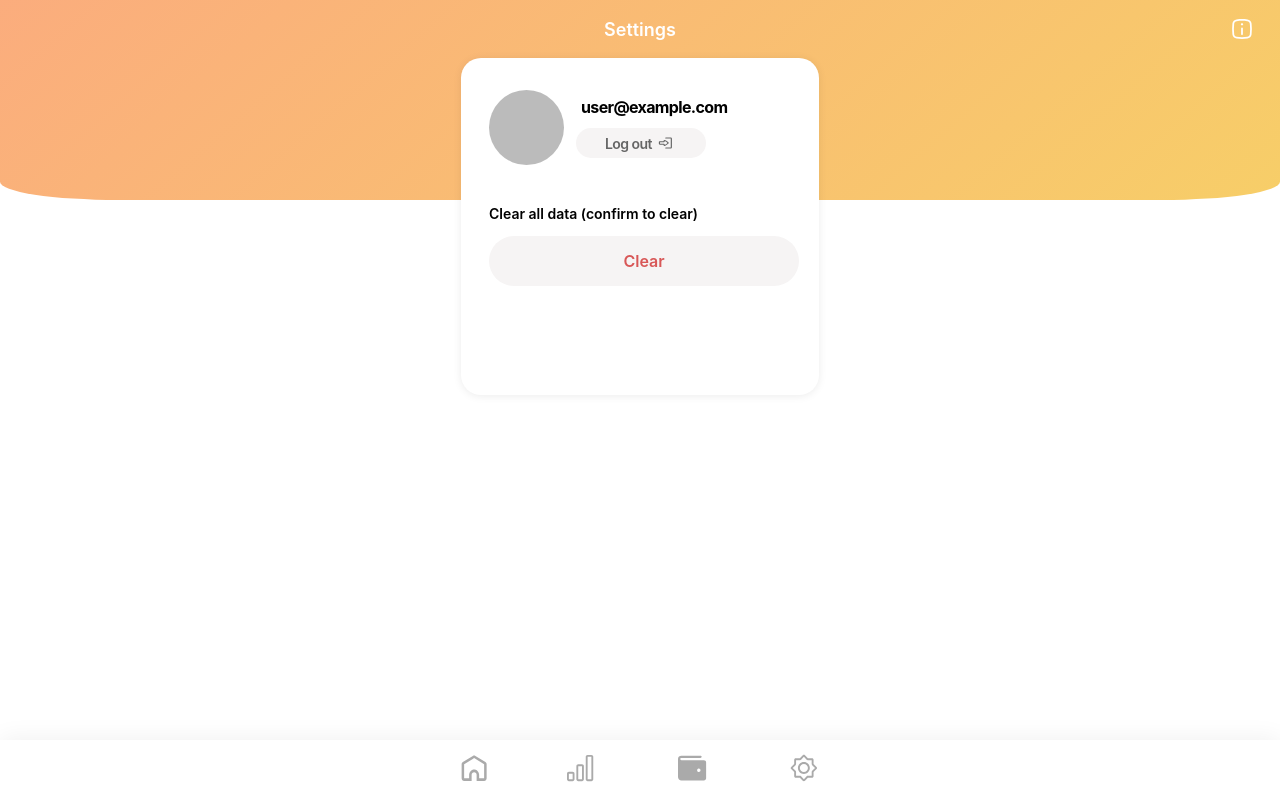
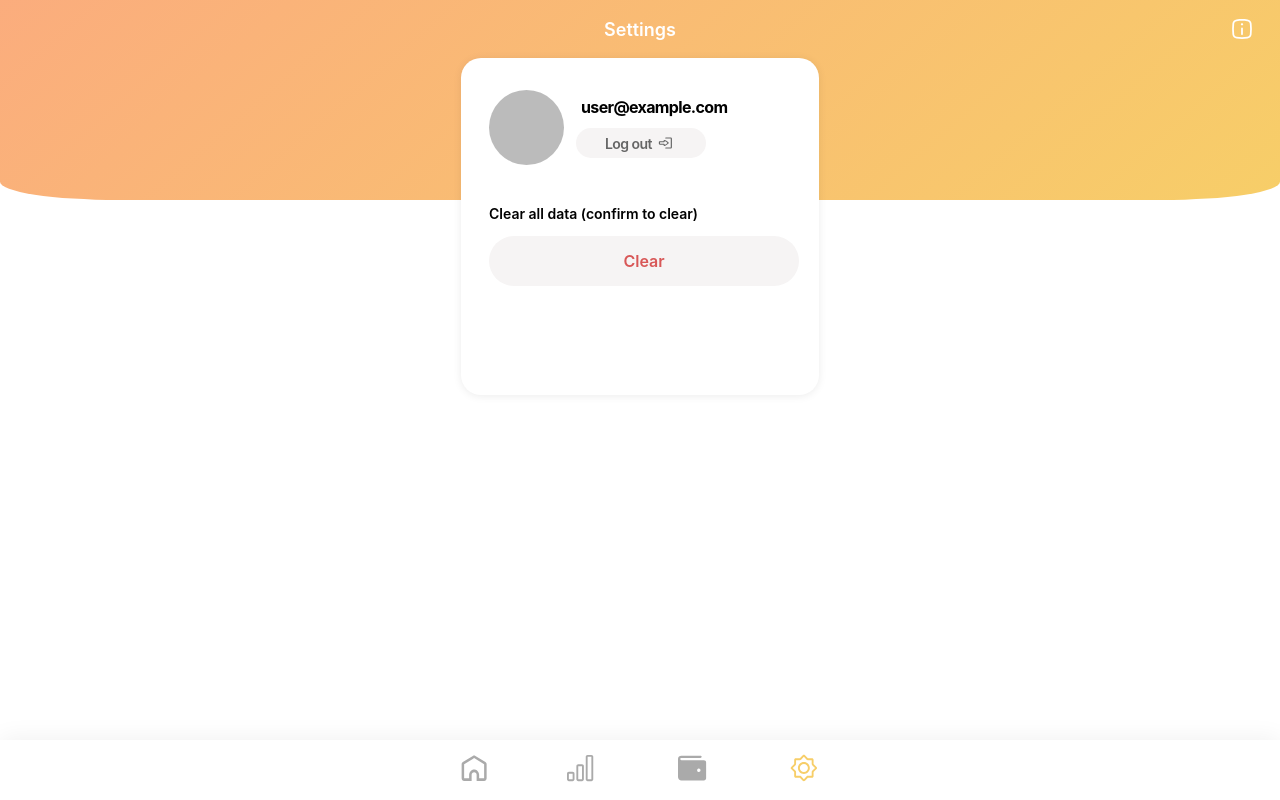
Before and after one commit to emmabaka/wallet, a Next.js app: page /settings in a window 1280 px wide. Built offline with nearby package versions, Linux system fonts and the light colour scheme; no server answers; sample sign-in values are in the browser's storage.

Commit message:
fix: add active navigation link

```diff
--- a/src/components/AddExpenseForm/AddExpenseForm.tsx
+++ b/src/components/AddExpenseForm/AddExpenseForm.tsx
@@ -18,6 +18,8 @@ const AddExpenseForm = ({ addExpense }: { addExpense: boolean }) => {
     .split(".")
     .toReversed()
     .join("-");
+
+  console.log(currDate);
 
   const [status, setStatus] = useState<string>("expense");
   const [date, setDate] = useState<string>(currDate);
--- a/src/components/Navigation/Navigation.module.scss
+++ b/src/components/Navigation/Navigation.module.scss
@@ -24,12 +24,3 @@
   max-width: 358px;
   margin: 0 auto;
 }
-
-.link {
-  padding: 30px 0;
-  color: #aaa;
-
-  &:hover {
-    color: #f7ce68;
-  }
-}
--- a/src/components/Navigation/Navigation.tsx
+++ b/src/components/Navigation/Navigation.tsx
@@ -1,6 +1,13 @@
-import Link from "next/link";
+import NavigationItem from "../NavigationItem/NavigationItem";
 import { HomeSVG, StatsSVG, WalletSVG, SettingsSVG } from "../svgs/svgs.js";
 import s from "./Navigation.module.scss";
+
+const navList = [
+  { href: "/", icon: HomeSVG },
+  { href: "/statistic", icon: StatsSVG },
+  { href: "/wallet", icon: WalletSVG },
+  { href: "/settings", icon: SettingsSVG },
+];
 
 const Navigation = () => {
   return (
@@ -8,26 +15,9 @@ const Navigation = () => {
       <div className="container">
         <nav className={s.nav}>
           <ul className={s.navList}>
-            <li>
-              <Link className={s.link} href="/">
-                <HomeSVG />
-              </Link>
-            </li>
-            <li>
-              <Link className={s.link} href="/statistic">
-                <StatsSVG />
-              </Link>
-            </li>
-            <li>
-              <Link className={s.link} href="/wallet">
-                <WalletSVG />
-              </Link>
-            </li>
-            <li>
-              <Link className={s.link} href="/settings">
-                <SettingsSVG />
-              </Link>
-            </li>
+            {navList.map(({ href, icon }, i) => (
+              <NavigationItem key={i} href={href} Icon={icon} />
+            ))}
           </ul>
         </nav>
       </div>
--- /dev/null
+++ b/src/components/NavigationItem/NavigationItem.module.scss
@@ -0,0 +1,8 @@
+.link {
+  padding: 30px 0;
+  color: #aaa;
+
+  &.active {
+    color: #f7ce68;
+  }
+}
--- /dev/null
+++ b/src/components/NavigationItem/NavigationItem.tsx
@@ -0,0 +1,22 @@
+"use client";
+import Link from "next/link";
+import { usePathname } from "next/navigation";
+import s from "./NavigationItem.module.scss";
+import clsx from "clsx";
+
+const NavigationItem = ({ href, Icon }: { href: string; Icon: any }) => {
+  const pathName = usePathname();
+
+  return (
+    <li>
+      <Link
+        className={clsx(s.link, { [s.active]: pathName === href })}
+        href={href}
+      >
+        <Icon />
+      </Link>
+    </li>
+  );
+};
+
+export default NavigationItem;
```
